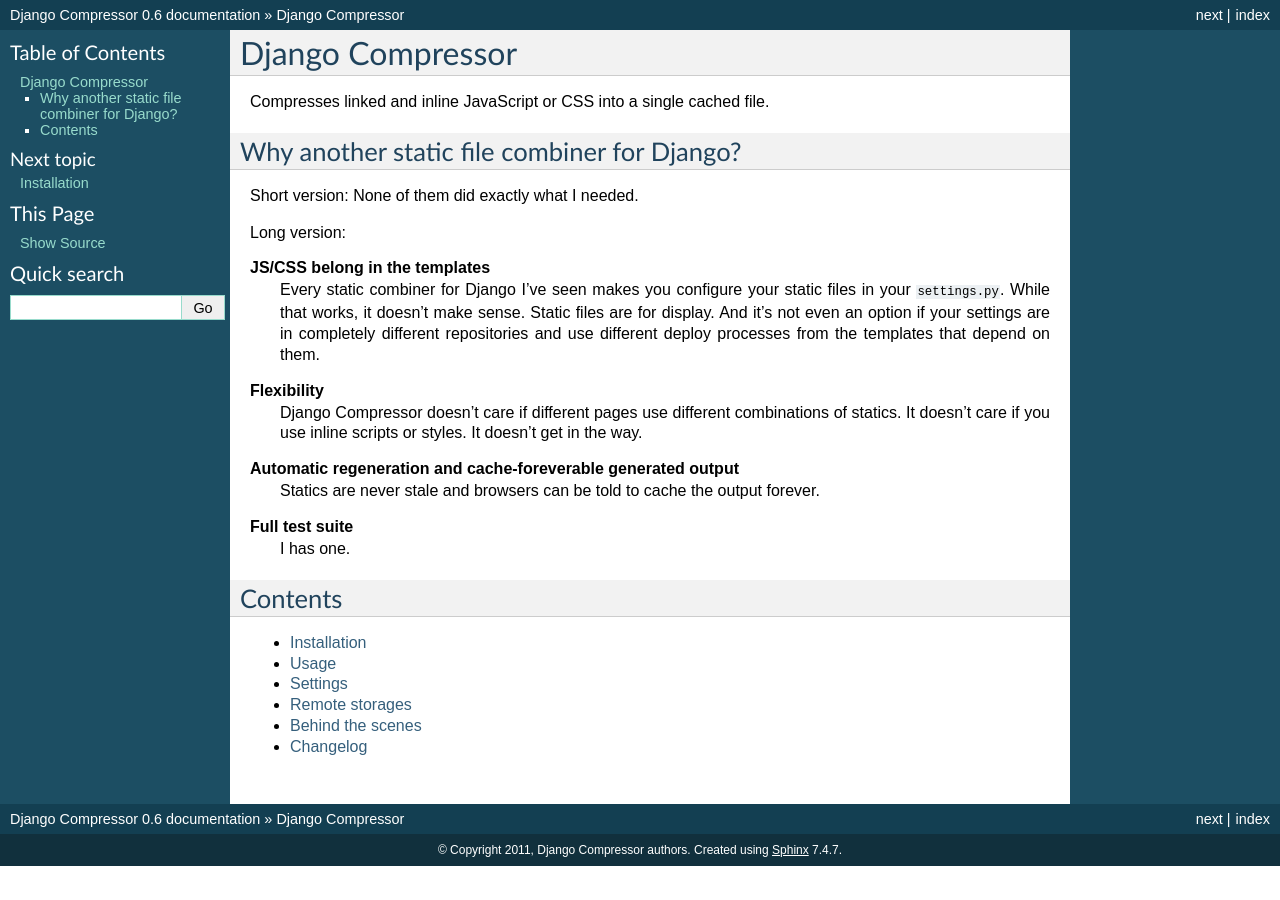
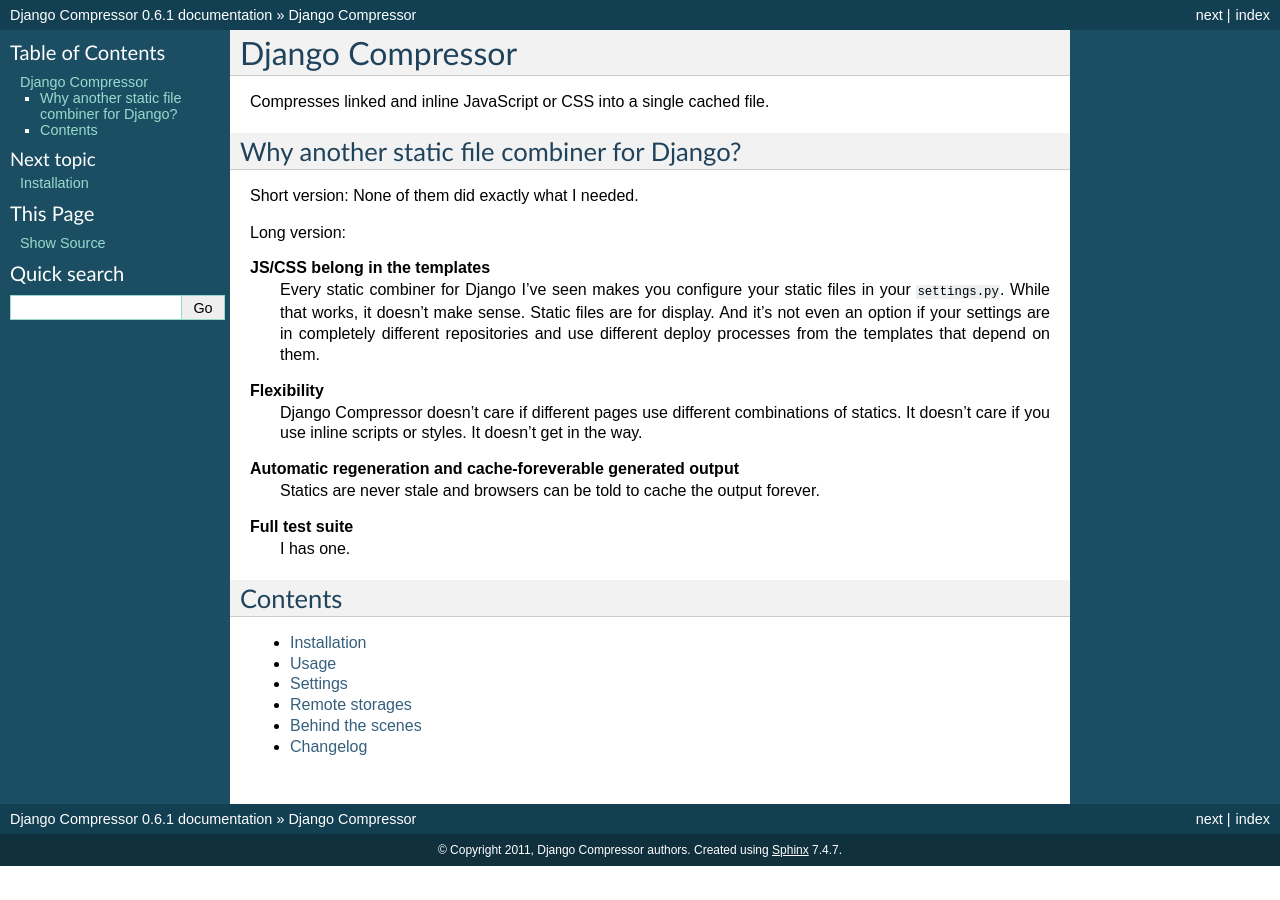
Before and after one commit to django-compressor/django-compressor, a Sphinx documentation site: the page built from docs/index.txt, in a window 1280 px wide. Built offline with Sphinx 7.4.7, drawn with Linux system fonts in a browser that asks for light colours.

Commit message:
Bumped to 0.6.1.

```diff
--- a/compressor/__init__.py
+++ b/compressor/__init__.py
@@ -1,4 +1,4 @@
-VERSION = (0, 6, 0, "f", 0)  # following PEP 386
+VERSION = (0, 6, 1, "f", 0)  # following PEP 386
 DEV_N = None
 
 
--- a/docs/conf.py
+++ b/docs/conf.py
@@ -50,7 +50,7 @@
 # The short X.Y version.
 version = '0.6'
 # The full version, including alpha/beta/rc tags.
-release = '0.6'
+release = '0.6.1'
 
 # The language for content autogenerated by Sphinx. Refer to documentation
 # for a list of supported languages.
```
